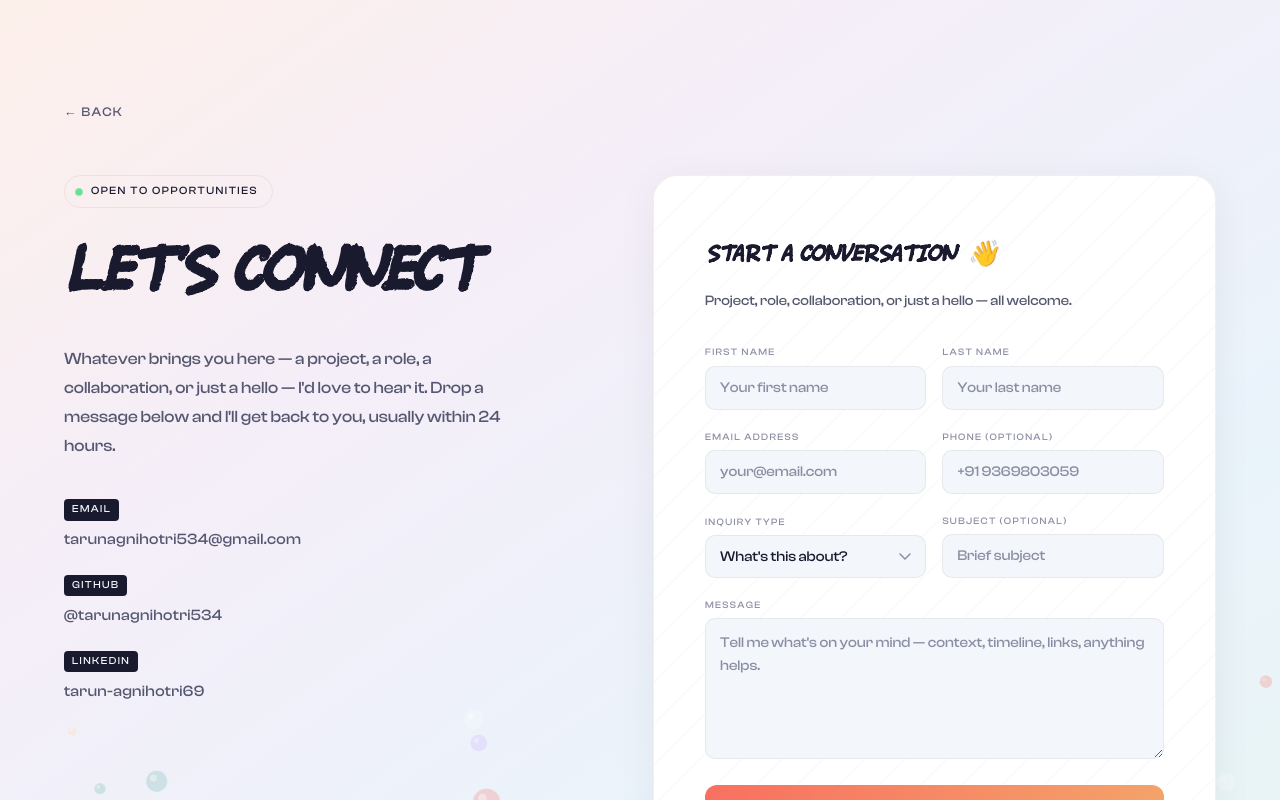
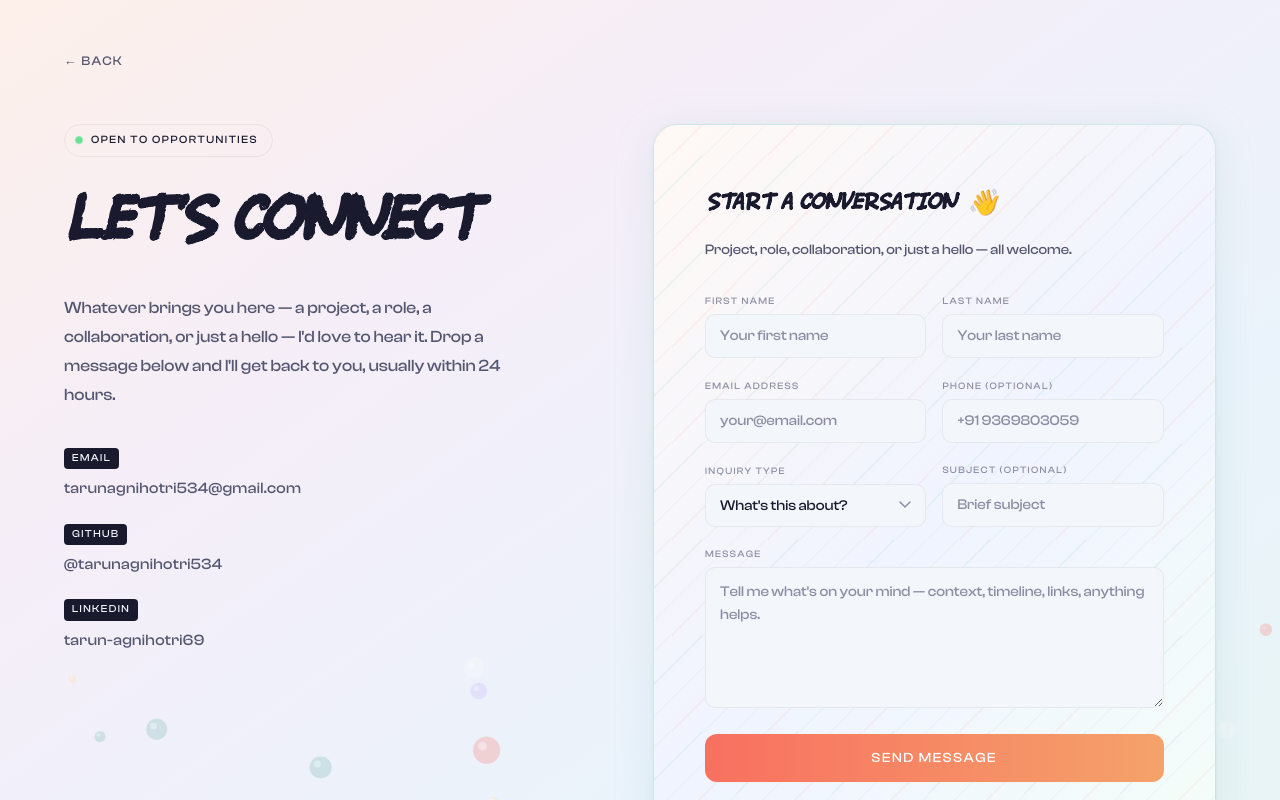
Before and after one commit to tarunagnihotri534/My-Portfolio, a React (Vite) app: page /contact in a window 1280 px wide. Shown: the top 800 px of the page. Built offline with nearby package versions, Linux system fonts and the light colour scheme; a web font is replaced by a local one.

Commit message:
fix: redirect to home on reload, animated form card bg, reduced contact page top padding

```diff
--- a/src/index.css
+++ b/src/index.css
@@ -3782,7 +3782,6 @@ body {
 
 .cp-page {
     min-height: 100vh;
-    /* Warm peach-to-lavender gradient — more attractive than flat bg-primary */
     background: linear-gradient(
         145deg,
         #fdf0ea 0%,
@@ -3790,9 +3789,9 @@ body {
         #eaf3fb 65%,
         #e8f5f3 100%
     );
-    padding: clamp(80px, 8vw, 120px) clamp(24px, 5vw, 80px) clamp(60px, 6vw, 100px);
+    padding: clamp(40px, 4vw, 60px) clamp(24px, 5vw, 80px) clamp(60px, 6vw, 100px);
     position: relative;
-    overflow: hidden; /* clip bubbles to page */
+    overflow: hidden;
 }
 
 /* Bubble canvas — fills the page, behind all content */
@@ -3932,20 +3931,51 @@ body {
 .cp-right { opacity: 0; } /* GSAP animates in */
 
 .cp-card {
-    background: var(--bg-secondary);
-    border: 1.5px solid var(--border-color);
+    background: linear-gradient(135deg, #fff9f5 0%, #f0f4ff 50%, #f5fff8 100%);
+    border: 1.5px solid rgba(140,196,191,0.35);
     border-radius: 24px;
     padding: clamp(32px, 4vw, 52px);
-    box-shadow: 0 8px 40px rgba(0,0,0,0.06);
-    /* diagonal stripe background matching reference */
-    background-image:
-        repeating-linear-gradient(
-            -45deg,
-            transparent,
-            transparent 28px,
-            rgba(0,0,0,0.018) 28px,
-            rgba(0,0,0,0.018) 29px
-        );
+    box-shadow: 0 8px 40px rgba(140,196,191,0.18), 0 2px 8px rgba(0,0,0,0.05);
+    position: relative;
+    overflow: hidden;
+    isolation: isolate;
+}
+
+/* Animated diagonal lines overlay — sits behind form content */
+.cp-card::before {
+    content: '';
+    position: absolute;
+    inset: -100%;           /* oversized so lines always fill during animation */
+    background-image: repeating-linear-gradient(
+        -45deg,
+        transparent            0px,
+        transparent            22px,
+        rgba(140,196,191,0.18) 22px,
+        rgba(140,196,191,0.18) 23px,
+        transparent            23px,
+        transparent            45px,
+        rgba(248,112,96,0.10)  45px,
+        rgba(248,112,96,0.10)  46px,
+        transparent            46px,
+        transparent            68px,
+        rgba(180,160,240,0.12) 68px,
+        rgba(180,160,240,0.12) 69px
+    );
+    background-size: 96px 96px;
+    animation: cp-lines-move 8s linear infinite;
+    pointer-events: none;
+    z-index: 0;
+}
+
+@keyframes cp-lines-move {
+    from { transform: translate(0, 0); }
+    to   { transform: translate(96px, 96px); }
+}
+
+/* Ensure all form content sits above the animated lines */
+.cp-card > * {
+    position: relative;
+    z-index: 1;
 }
 
 .cp-card-title {
@@ -4144,14 +4174,26 @@ body {
 
 /* ── Dark mode ── */
 [data-theme="dark"] .cp-card {
-    background-image:
-        repeating-linear-gradient(
-            -45deg,
-            transparent,
-            transparent 28px,
-            rgba(255,255,255,0.025) 28px,
-            rgba(255,255,255,0.025) 29px
-        );
+    background: linear-gradient(135deg, #1a1a2e 0%, #1e1e3a 50%, #1a2a28 100%);
+    border-color: rgba(140,196,191,0.2);
+}
+
+[data-theme="dark"] .cp-card::before {
+    background-image: repeating-linear-gradient(
+        -45deg,
+        transparent            0px,
+        transparent            22px,
+        rgba(140,196,191,0.10) 22px,
+        rgba(140,196,191,0.10) 23px,
+        transparent            23px,
+        transparent            45px,
+        rgba(248,112,96,0.07)  45px,
+        rgba(248,112,96,0.07)  46px,
+        transparent            46px,
+        transparent            68px,
+        rgba(180,160,240,0.09) 68px,
+        rgba(180,160,240,0.09) 69px
+    );
 }
 
 
--- a/src/main.jsx
+++ b/src/main.jsx
@@ -1,18 +1,37 @@
 import { createRoot } from 'react-dom/client'
-import { BrowserRouter, Routes, Route } from 'react-router-dom'
+import { BrowserRouter, Routes, Route, Navigate } from 'react-router-dom'
 import './index.css'
 import App from './App.jsx'
 import ProjectsPage from './ProjectsPage.jsx'
 import ContactPage from './ContactPage.jsx'
 import ScrollToTop from './ScrollToTop.jsx'
 
+// Detect if this is a page reload (vs fresh open or SPA navigation)
+function isPageReload() {
+  try {
+    return performance.getEntriesByType('navigation')[0]?.type === 'reload';
+  } catch {
+    return false;
+  }
+}
+
+const wasReload = isPageReload();
+
+// Wrapper that redirects to / on reload if not already there
+function ReloadRedirect({ element }) {
+  if (wasReload && window.location.pathname !== '/') {
+    return <Navigate to="/" replace />;
+  }
+  return element;
+}
+
 createRoot(document.getElementById('root')).render(
   <BrowserRouter>
     <ScrollToTop />
     <Routes>
       <Route path="/" element={<App />} />
-      <Route path="/projects" element={<ProjectsPage />} />
-      <Route path="/contact" element={<ContactPage />} />
+      <Route path="/projects" element={<ReloadRedirect element={<ProjectsPage />} />} />
+      <Route path="/contact"  element={<ReloadRedirect element={<ContactPage />} />} />
     </Routes>
   </BrowserRouter>
 )
```
